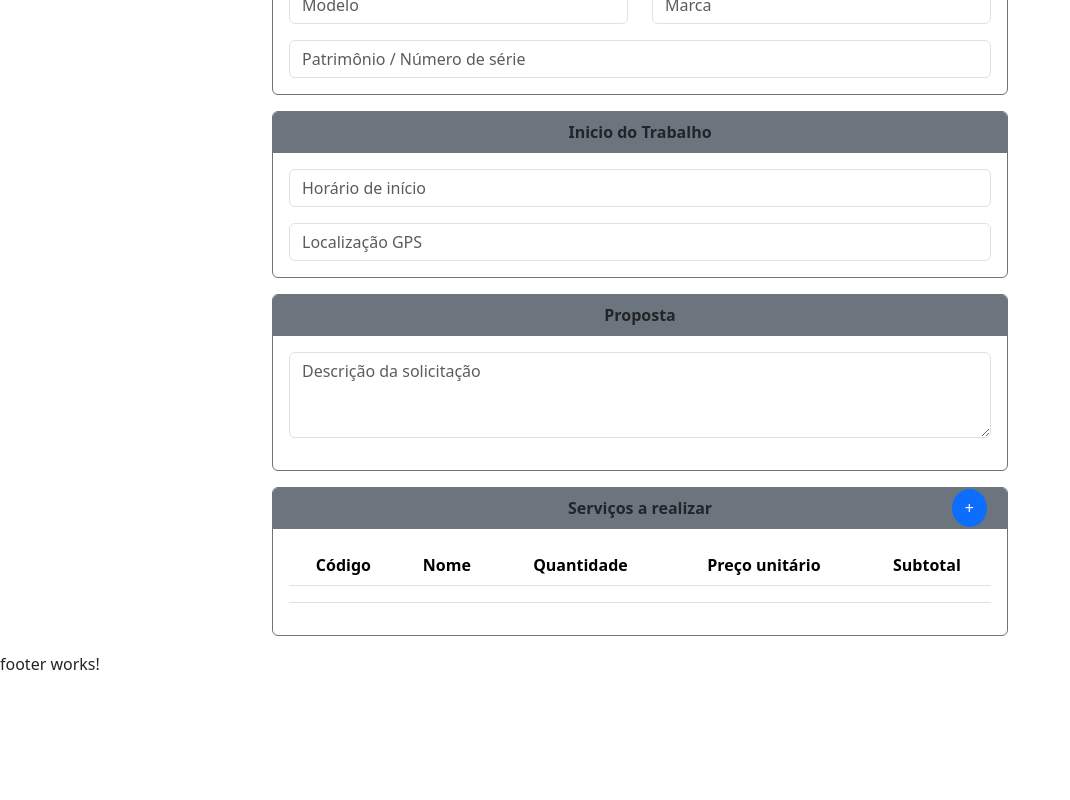
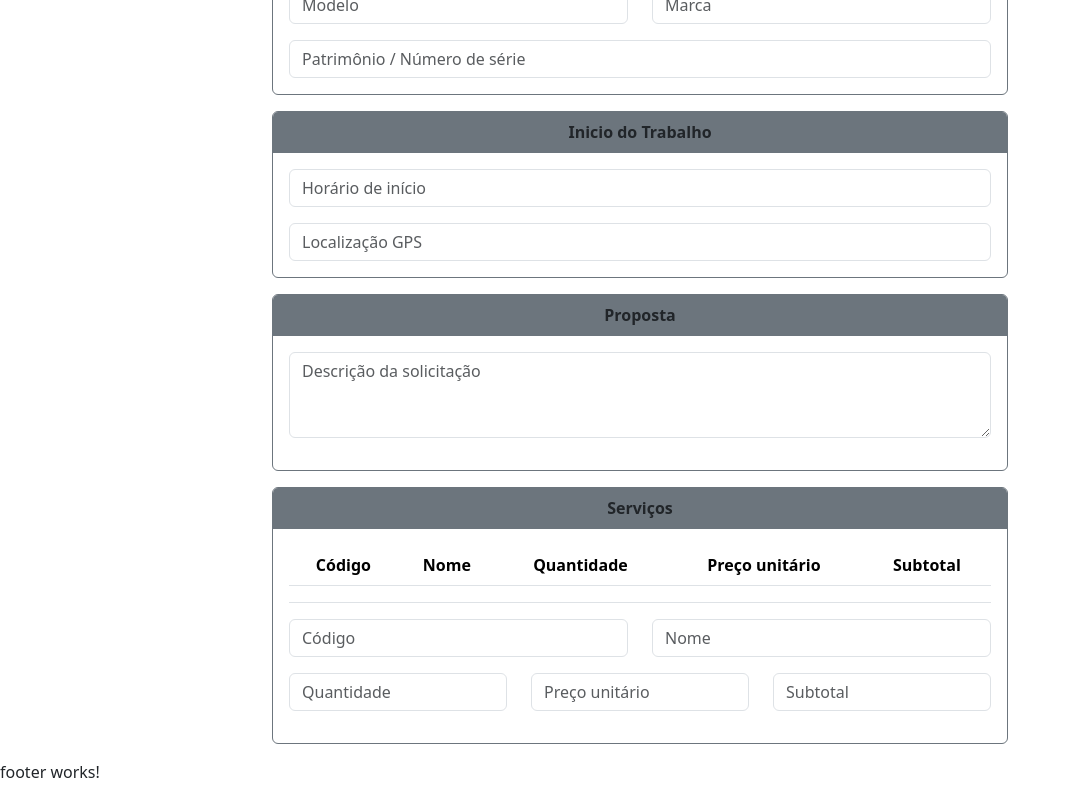
Before and after one commit to fprocaci/borgOrcamentos, an Angular app: page / in a window 1280 px wide. Shown: the part 935-1735 px from the top of the page, without its empty margins (0-1070 px from the left). Before the commit the page ends 1627 px from the top, so only its background shows below. Built offline with nearby package versions, Linux system fonts and the light colour scheme.

Commit message:
Voltando verssão antes do modal

```diff
--- a/src/app/form/form.component.html
+++ b/src/app/form/form.component.html
@@ -208,81 +208,7 @@
 
         <!--Serviços-->
         <div class="card border-secondary mb-3">
-          <div
-            class="servicos-header card-header bg-secondary border-secondary text-center"
-          >
-            <b>Serviços a realizar</b>
-
-            <!-- Button trigger modal -->
-            <button
-              type="button"
-              class="btn btn-primary"
-              data-bs-toggle="modal"
-              data-bs-target="#exampleModal"
-            >
-              +
-            </button>
-
-            <!-- Modal -->
-            <div
-              class="modal fade"
-              id="exampleModal"
-              tabindex="-1"
-              aria-labelledby="exampleModalLabel"
-              aria-hidden="true"
-            >
-              <div class="modal-dialog modal-dialog-centered">
-                <div class="modal-content">
-                  <div class="modal-header">
-                    <h1 class="modal-title fs-5" id="exampleModalLabel">
-                      Código, Nome, Quantidade e Preço unitário
-                    </h1>
-                    <button
-                      type="button"
-                      class="btn-close"
-                      data-bs-dismiss="modal"
-                      aria-label="Close"
-                    ></button>
-                  </div>
-                  <div class="modal-body">
-                    <form>
-                      <div class="mb-3">
-                        <label for="recipient-name" class="col-form-label"
-                          >Recipient:</label
-                        >
-                        <input
-                          type="text"
-                          class="form-control"
-                          id="recipient-name"
-                        />
-                      </div>
-                      <div class="mb-3">
-                        <label for="message-text" class="col-form-label"
-                          >Message:</label
-                        >
-                        <textarea
-                          class="form-control"
-                          id="message-text"
-                        ></textarea>
-                      </div>
-                    </form>
-                  </div>
-                  <div class="modal-footer">
-                    <button
-                      type="button"
-                      class="btn btn-secondary"
-                      data-bs-dismiss="modal"
-                    >
-                      Fechar
-                    </button>
-                    <button type="button" class="btn btn-primary">
-                      Salvar
-                    </button>
-                  </div>
-                </div>
-              </div>
-            </div>
-          </div>
+          <div class="card-header bg-secondary border-secondary text-center"><b>Serviços</b></div>
           <div class="card-body">
               <table class="table">
                   <thead>
@@ -304,6 +230,28 @@
                     </tr>
                   </tbody>
                 </table>
+              <div class="row mb-3">
+                  <div class="col">
+                      <input type="text" class="form-control" placeholder="Código" aria-label="Código">
+                  </div>
+                  <div class="col">
+                      <input type="text" class="form-control" placeholder="Nome"
+                          aria-label="Nome">
+                  </div>
+              </div>
+              <div class="row mb-3">
+                  <div class="col">
+                      <input type="text" class="form-control" placeholder="Quantidade"
+                          aria-label="Quantidade">
+                  </div>
+                  <div class="col">
+                      <input type="text" class="form-control" placeholder="Preço unitário" aria-label="Preço unitário">
+                  </div>
+                  <div class="col">
+                      <input type="text" class="form-control" placeholder="Subtotal"
+                          aria-label="Subtotal">
+                  </div>
+              </div>
               </div>
           </div>
       </form>
```
Lines whose indentation alone changed are shown as unchanged.
